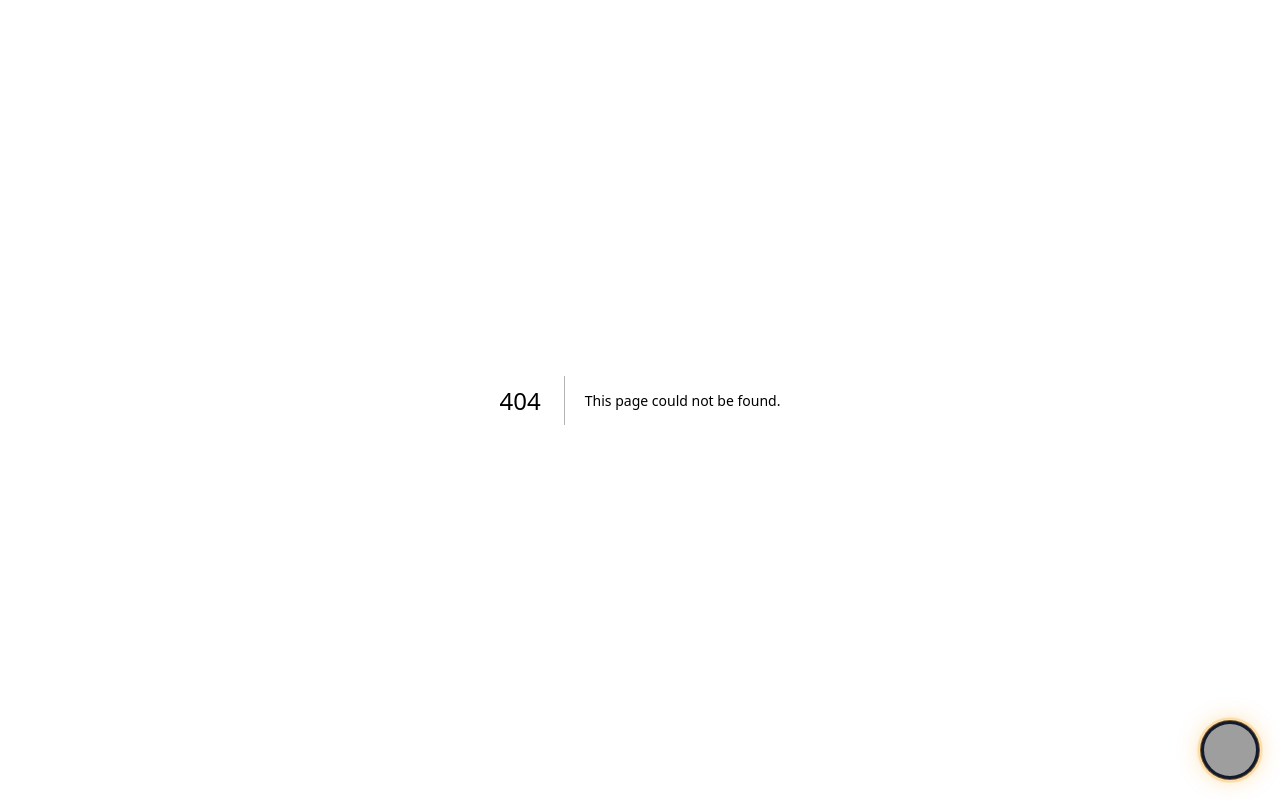
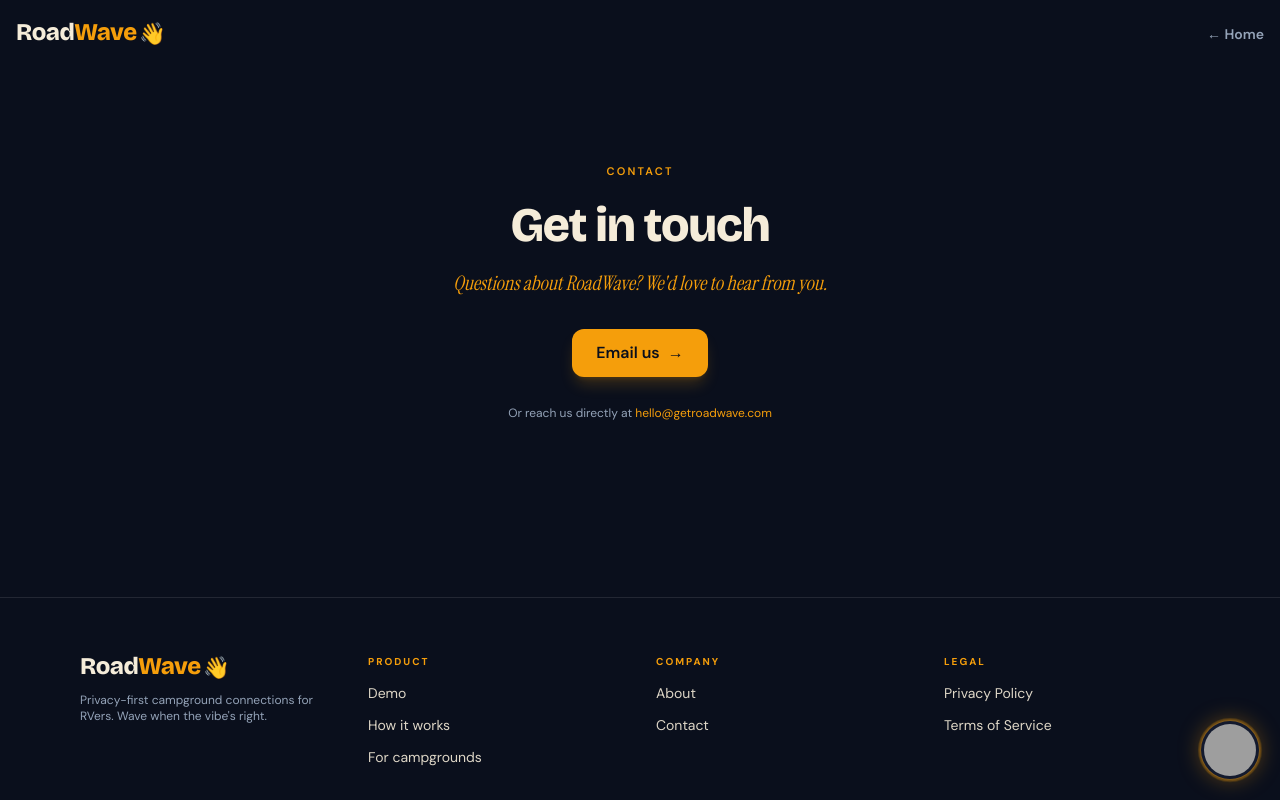
Before and after one commit to goroadwave/RoadWave, a Next.js app: page /contact in a window 1280 px wide. Before the commit this address had no page. Shown: the top 800 px of the page. Built offline with nearby package versions, Linux system fonts and the light colour scheme; grey boxes are pictures that could not be loaded.

Commit message:
Contact page + scrub gmail + campgrounds nav + Waves demo seed

```diff
--- a/src/app/api/campground-lead/route.ts
+++ b/src/app/api/campground-lead/route.ts
@@ -2,7 +2,7 @@ import { type NextRequest, NextResponse } from 'next/server'
 import { createSupabaseAdminClient } from '@/lib/supabase/admin'
 import { getRequestIp } from '@/lib/utils'
 
-const NOTIFY_TO = 'markhalesmith@gmail.com'
+const NOTIFY_TO = 'hello@getroadwave.com'
 // Resend's onboarding sender works without domain verification but only
 // emails the account's own verified address. Override with RESEND_FROM_EMAIL
 // once you've verified getroadwave.com (recommended) — e.g.
--- a/src/app/campgrounds/page.tsx
+++ b/src/app/campgrounds/page.tsx
@@ -14,16 +14,46 @@ export const metadata: Metadata = {
 export default function CampgroundsPage() {
   return (
     <>
-      <header className="px-4 py-5 flex items-center justify-between">
-        <Link href="/" className="inline-block">
+      <header className="px-4 py-5 flex items-center justify-between gap-4">
+        <Link href="/" className="inline-block shrink-0">
           <Logo className="text-2xl" />
         </Link>
-        <Link
-          href="/"
-          className="text-sm font-semibold text-mist hover:text-cream underline-offset-2 hover:underline"
-        >
-          For RVers ←
-        </Link>
+        <nav>
+          <ul className="flex items-center gap-4 sm:gap-6 text-sm">
+            <li>
+              <Link
+                href="/"
+                className="text-mist hover:text-cream transition-colors"
+              >
+                Home
+              </Link>
+            </li>
+            <li>
+              <Link
+                href="/demo"
+                className="text-mist hover:text-cream transition-colors"
+              >
+                Demo
+              </Link>
+            </li>
+            <li>
+              <Link
+                href="/about"
+                className="text-mist hover:text-cream transition-colors"
+              >
+                About
+              </Link>
+            </li>
+            <li>
+              <Link
+                href="/contact"
+                className="text-mist hover:text-cream transition-colors"
+              >
+                Contact
+              </Link>
+            </li>
+          </ul>
+        </nav>
       </header>
 
       <main>
--- /dev/null
+++ b/src/app/contact/page.tsx
@@ -0,0 +1,57 @@
+import Link from 'next/link'
+import type { Metadata } from 'next'
+import { Eyebrow } from '@/components/ui/eyebrow'
+import { Logo } from '@/components/ui/logo'
+
+export const metadata: Metadata = {
+  title: 'Contact RoadWave',
+  description:
+    "Questions about RoadWave? We'd love to hear from you.",
+}
+
+export default function ContactPage() {
+  return (
+    <>
+      <header className="px-4 py-5 flex items-center justify-between">
+        <Link href="/" className="inline-block">
+          <Logo className="text-2xl" />
+        </Link>
+        <Link
+          href="/"
+          className="text-sm font-semibold text-mist hover:text-cream underline-offset-2 hover:underline"
+        >
+          ← Home
+        </Link>
+      </header>
+
+      <main className="px-4 py-16 sm:py-24">
+        <div className="mx-auto max-w-xl text-center space-y-5">
+          <Eyebrow>Contact</Eyebrow>
+          <h1 className="font-display text-4xl sm:text-5xl font-extrabold tracking-tight text-cream leading-[1.05]">
+            Get in touch
+          </h1>
+          <p className="font-serif italic text-flame text-lg sm:text-xl leading-snug">
+            Questions about RoadWave? We&apos;d love to hear from you.
+          </p>
+          <div className="pt-3">
+            <a
+              href="mailto:hello@getroadwave.com"
+              className="inline-flex items-center justify-center gap-2 rounded-xl bg-flame text-night px-6 py-3 font-semibold shadow-lg shadow-flame/20 hover:bg-amber-400 transition-colors"
+            >
+              Email us <span aria-hidden>→</span>
+            </a>
+          </div>
+          <p className="text-xs text-mist pt-2">
+            Or reach us directly at{' '}
+            <a
+              href="mailto:hello@getroadwave.com"
+              className="text-flame underline-offset-2 hover:underline"
+            >
+              hello@getroadwave.com
+            </a>
+          </p>
+        </div>
+      </main>
+    </>
+  )
+}
--- a/src/app/privacy/page.tsx
+++ b/src/app/privacy/page.tsx
@@ -114,10 +114,10 @@ export default function PrivacyPolicyPage() {
             <p>
               Email{' '}
               <a
-                href="mailto:markhalesmith@gmail.com"
+                href="mailto:hello@getroadwave.com"
                 className="text-flame underline-offset-2 hover:underline"
               >
-                markhalesmith@gmail.com
+                hello@getroadwave.com
               </a>{' '}
               from the address tied to your account and ask. We&apos;ll
               confirm and delete within 7 business days. We&apos;re a small team
@@ -156,10 +156,10 @@ export default function PrivacyPolicyPage() {
             <p>
               Anything unclear? Concerned about something specific? Email{' '}
               <a
-                href="mailto:markhalesmith@gmail.com"
+                href="mailto:hello@getroadwave.com"
                 className="text-flame underline-offset-2 hover:underline"
               >
-                markhalesmith@gmail.com
+                hello@getroadwave.com
               </a>
               . Real human, real reply.
             </p>
--- a/src/app/terms/page.tsx
+++ b/src/app/terms/page.tsx
@@ -163,10 +163,10 @@ export default function TermsPage() {
             <p>
               Questions, complaints, kind notes — email{' '}
               <a
-                href="mailto:markhalesmith@gmail.com"
+                href="mailto:hello@getroadwave.com"
                 className="text-flame underline-offset-2 hover:underline"
               >
-                markhalesmith@gmail.com
+                hello@getroadwave.com
               </a>
               . Real human, real reply.
             </p>
--- a/src/components/owner/owner-qr-panel.tsx
+++ b/src/components/owner/owner-qr-panel.tsx
@@ -123,7 +123,7 @@ export function OwnerQrPanel({
       <div className="rounded-2xl border border-dashed border-white/10 bg-card p-6 text-center text-sm text-mist">
         No QR token has been issued for your campground yet.{' '}
         <a
-          href="mailto:markhalesmith@gmail.com"
+          href="mailto:hello@getroadwave.com"
           className="text-flame underline-offset-2 hover:underline"
         >
           Email us
--- a/src/components/ui/site-footer.tsx
+++ b/src/components/ui/site-footer.tsx
@@ -12,7 +12,7 @@ const PRODUCT_LINKS: { label: string; href: string }[] = [
 
 const COMPANY_LINKS: { label: string; href: string }[] = [
   { label: 'About', href: '/about' },
-  { label: 'Contact', href: 'mailto:markhalesmith@gmail.com' },
+  { label: 'Contact', href: '/contact' },
 ]
 
 const LEGAL_LINKS: { label: string; href: string }[] = [
--- a/src/pages/demo.jsx
+++ b/src/pages/demo.jsx
@@ -402,7 +402,14 @@ function GuestApp({ campgroundName }) {
   const [travelStyles, setTravelStyles] = useState(() => new Set())
   const [chosenInterests, setChosenInterests] = useState(['coffee', 'campfire', 'dogs'])
   const [privacy, setPrivacy] = useState('visible')
-  const [waved, setWaved] = useState({}) // id -> 'waved' | 'matched'
+  // Pre-seed a few wave states so the Waves tab shows real entries the
+  // moment the demo loads, instead of an empty list. The user can still
+  // wave at others in Nearby and see those land here too.
+  const [waved, setWaved] = useState({
+    c1: 'matched', // Sarah & Jim — illustrates the matched + chat path
+    c2: 'matched', // Alex — second match for variety
+    c4: 'waved', // Jordan — pending state
+  })
   const [match, setMatch] = useState(null) // { id, name } during celebration
   const [chatWith, setChatWith] = useState(null) // { id, name } when chat is open
   const [crossedChatWith, setCrossedChatWith] = useState(null) // { username, name, ... } when a Crossed paths card is open
@@ -1754,6 +1761,36 @@ function WavesScreen({ waved, onMessage, onRemove, blocked }) {
         </p>
       </header>
 
+      {/* Sample-conversation preview: shows new visitors how a wave →
+          mutual wave → chat flow plays out, before they've matched
+          with anyone in their own session. */}
+      <section className="rounded-2xl border border-flame/30 bg-flame/[0.04] p-3 space-y-2">
+        <p className="text-[10px] uppercase tracking-[0.2em] text-flame font-semibold">
+          How a wave becomes a hello
+        </p>
+        <div className="space-y-1.5">
+          <div className="flex justify-end">
+            <div className="max-w-[80%] rounded-2xl rounded-br-sm bg-flame text-night px-3 py-2 text-xs font-medium">
+              Hey 👋 saw you in the lakeside loop — coffee tomorrow?
+            </div>
+          </div>
+          <div className="flex justify-start">
+            <div className="max-w-[80%] rounded-2xl rounded-bl-sm bg-white/10 text-cream px-3 py-2 text-xs">
+              Yes! 7am at the rec hall? I&apos;m in the silver Airstream.
+            </div>
+          </div>
+          <div className="flex justify-end">
+            <div className="max-w-[80%] rounded-2xl rounded-br-sm bg-flame text-night px-3 py-2 text-xs font-medium">
+              See you there ☕
+            </div>
+          </div>
+        </div>
+        <p className="text-[10px] text-mist italic">
+          A mutual wave unlocks a private hello. No public posts, no group
+          chat, no pressure.
+        </p>
+      </section>
+
       {entries.length === 0 ? (
         <div className="rounded-2xl border border-dashed border-white/10 bg-card/40 p-6 text-center text-sm text-mist">
           No waves yet. Head to <span className="text-cream">Nearby</span> and
```
